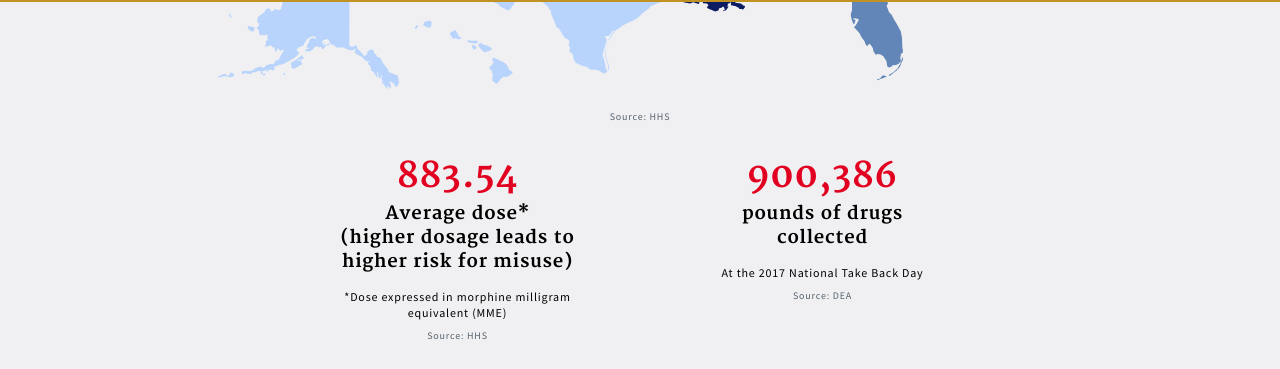
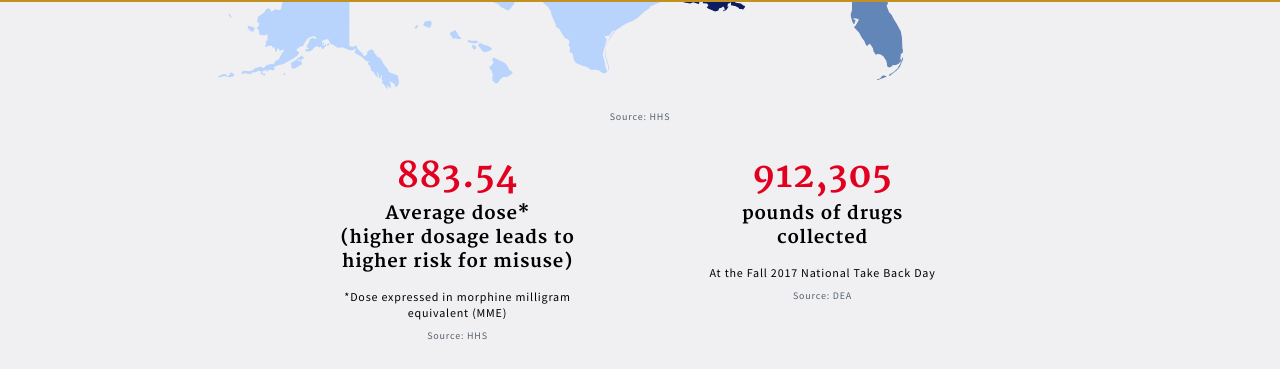
Before and after one commit to GSA/opioids.gov, a Jekyll site: the page built from index.md, in a window 1280 px wide and 900 px high, scrolled down 3236 px. Shown: the part 106-475 px from the top of the window. Built offline with Jekyll 4.4.1, drawn with Linux system fonts in a browser that asks for light colours; nearby versions of some CDN libraries.

Commit message:
Updated sfer prescrib.

```diff
--- a/_layouts/home.html
+++ b/_layouts/home.html
@@ -811,10 +811,10 @@ layout: default
             </div>
           </div>
           <div class="site-section-data-metric">
-            900,386 <div class="site-section-data-caption">pounds of drugs collected</div>
-            <div class="site-caption">At the 2017 National Take Back Day</div>
+            912,305 <div class="site-section-data-caption">pounds of drugs collected</div>
+            <div class="site-caption">At the Fall 2017 National Take Back Day</div>
             <div class="site-section-data-source">
-                Source: <a href="https://www.dea.gov/take-back/docs/NTBI%20XIII%20Totals%20April%202017.pdf" target="_blank">DEA</a>
+                Source: <a href="https://takebackday.dea.gov/sites/default/files/NTBI_XIV_Totals-Oct2017.pdf " target="_blank">DEA</a>
             </div>
           </div>
         </div>
```
